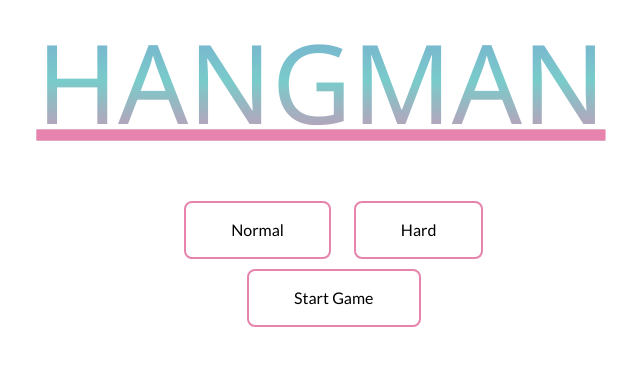
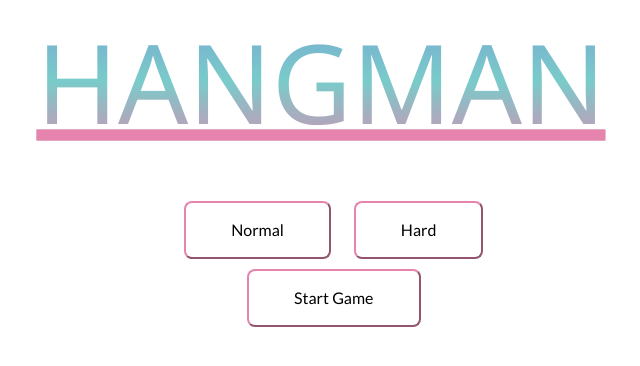
Before and after one commit to rahamaahmed/Hangmanapp, a Flask app: page / in a window 1280 px wide. Shown: the part 249-615 px from the top of the page, without its empty margins (319-959 px from the left). Run offline with Flask 2, Linux system fonts and the light colour scheme.

Commit message:
07/07/2017!

```diff
--- a/static/designlayout.css
+++ b/static/designlayout.css
@@ -138,8 +138,9 @@
 
 .button {
     background-color: white;
-    border: 2px solid; /*grey*/
+    border-style: : solid; /*grey*/
     border-color: #E684AE;
+    border-width: 2px;
     color: black;
     display: inline-block;
     margin: 0 10px 0 10px;
@@ -149,7 +150,6 @@
     font-size: 16px;
     font-family: "Lato", sans-serif;
     border-radius: 8px;
-    /*box-shadow: 0 8px 16px 0 rgba(0,0,0,0.2), 0 6px 20px 0 rgba(0,0,0,0.19);*/
 }
 
 .pg1 {
```
